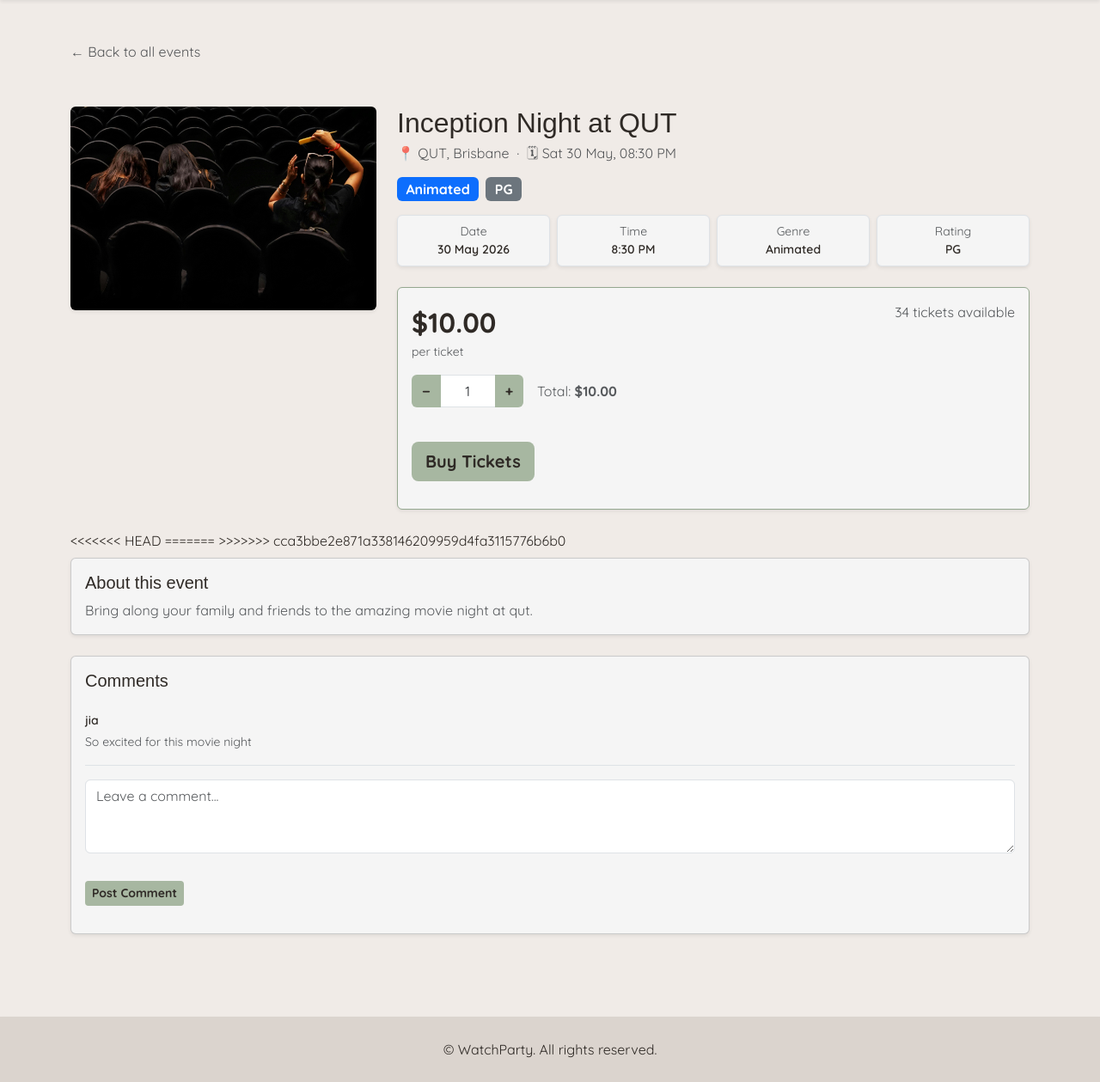
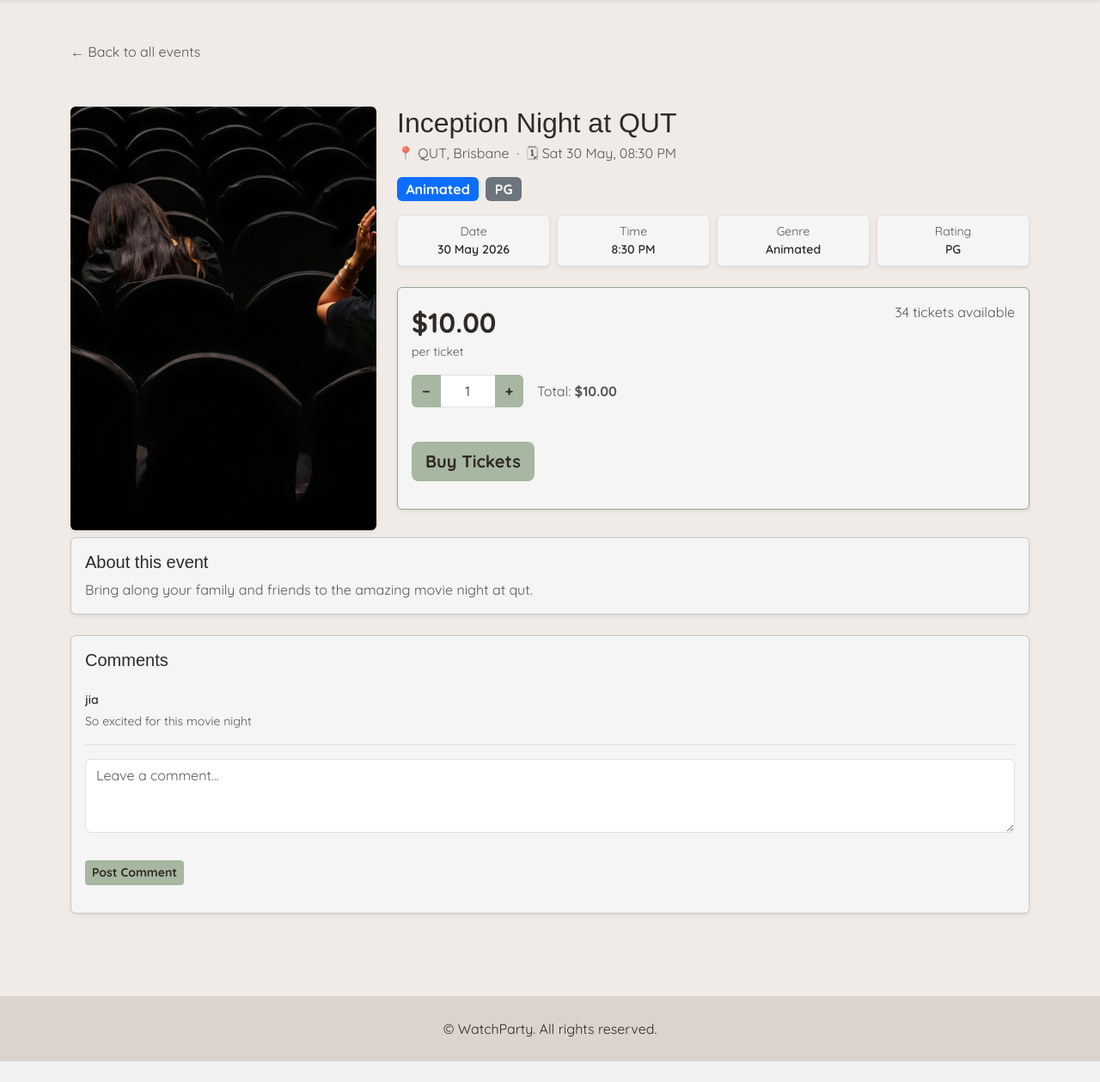
Before and after one commit to honnemi/iab207-a2, a Flask app: page /events/1 in a window 1280 px wide. Shown: the part 80-1339 px from the top of the page at 86% size. After the commit the page ends 1315 px from the top, so only its background shows below. Run offline with Flask 3, Linux system fonts and the light colour scheme; some libraries are stand-ins or nearby versions; some web fonts are replaced.

```diff
--- a/projectfile/website/templates/event_detail.html
+++ b/projectfile/website/templates/event_detail.html
@@ -8,18 +8,16 @@
         ← Back to all events
     </a>
 
-    <div class="row g-4 mt-1">
+    <div class="row g-4 mt-1 align-items-stretch">
 
         <!-- Left: Poster -->
         <div class="col-md-4">
             {% if event.image %}
             <img src="{{ url_for('static', filename='images/' + event.image) }}" alt="{{ event.title }}"
-                class="img-fluid rounded shadow-sm w-100" style="max-height: 400px; object-fit: cover;">
-            <div class="bg-light rounded d-flex align-items-center justify-content-center"
-                style="height: 360px; font-size: 72px; display: none!important;">🎬</div>
+                class="rounded shadow-sm w-100 h-100" style="object-fit: cover; max-height: 500px; min-height: 300px;">
             {% else %}
-            <div class="bg-light rounded d-flex align-items-center justify-content-center"
-                style="height: 360px; font-size: 72px;"></div>
+            <div class="bg-light rounded d-flex align-items-center justify-content-center h-100"
+                style="min-height: 300px; font-size: 72px;">🎬</div>
             {% endif %}
         </div>
 
@@ -130,11 +128,6 @@
             </div>
         </div>
     </div>
-<<<<<<< HEAD
-=======
-
->>>>>>> cca3bbe2e871a338146209959d4fa3115776b6b0
-
     <!-- Description -->
     <div class="row mt-2">
         <div class="col-12">
```
Also changed, not shown: projectfile/website/templates/view_events.html (+21 -20 lines), projectfile/instance/sitedata.db.
